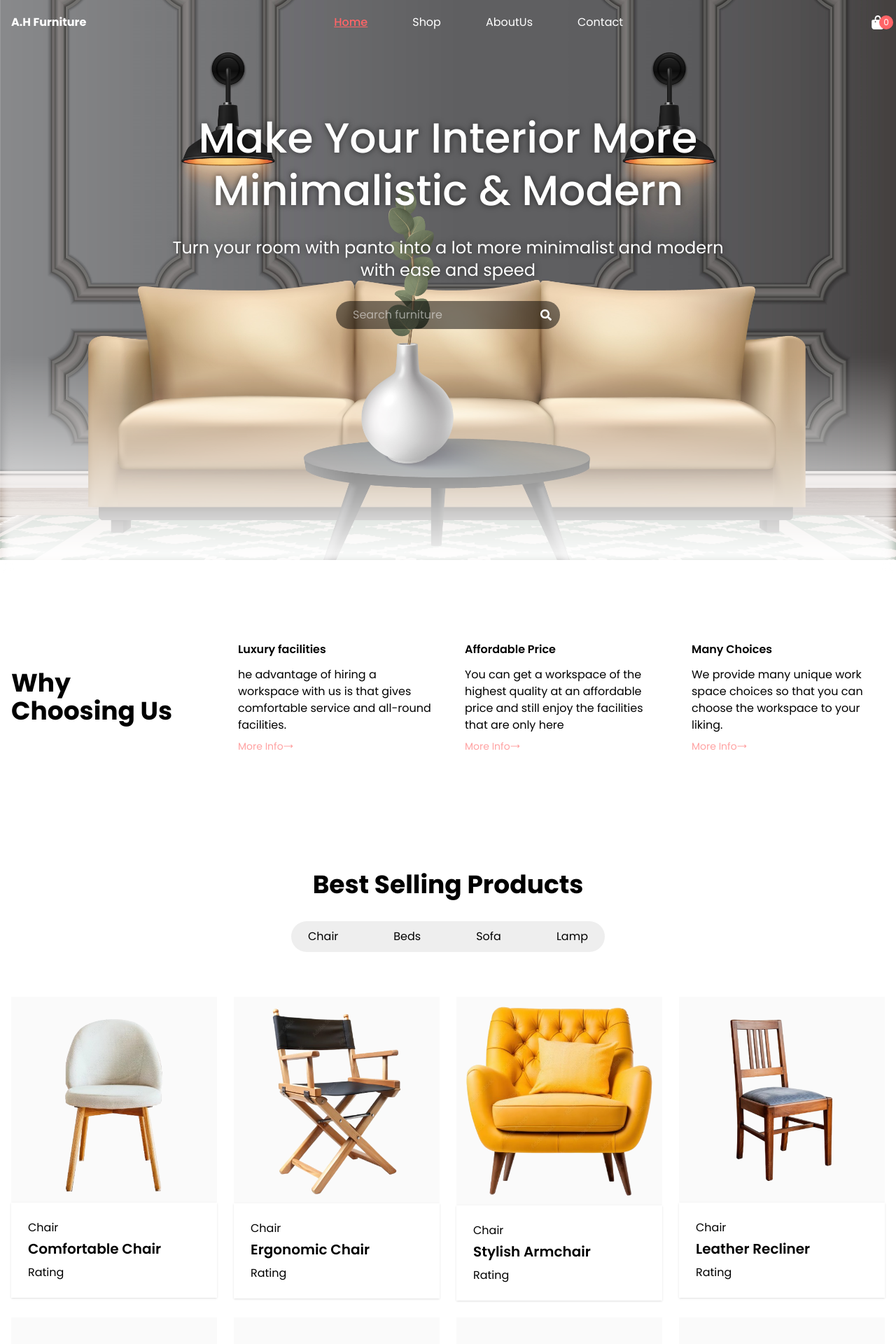
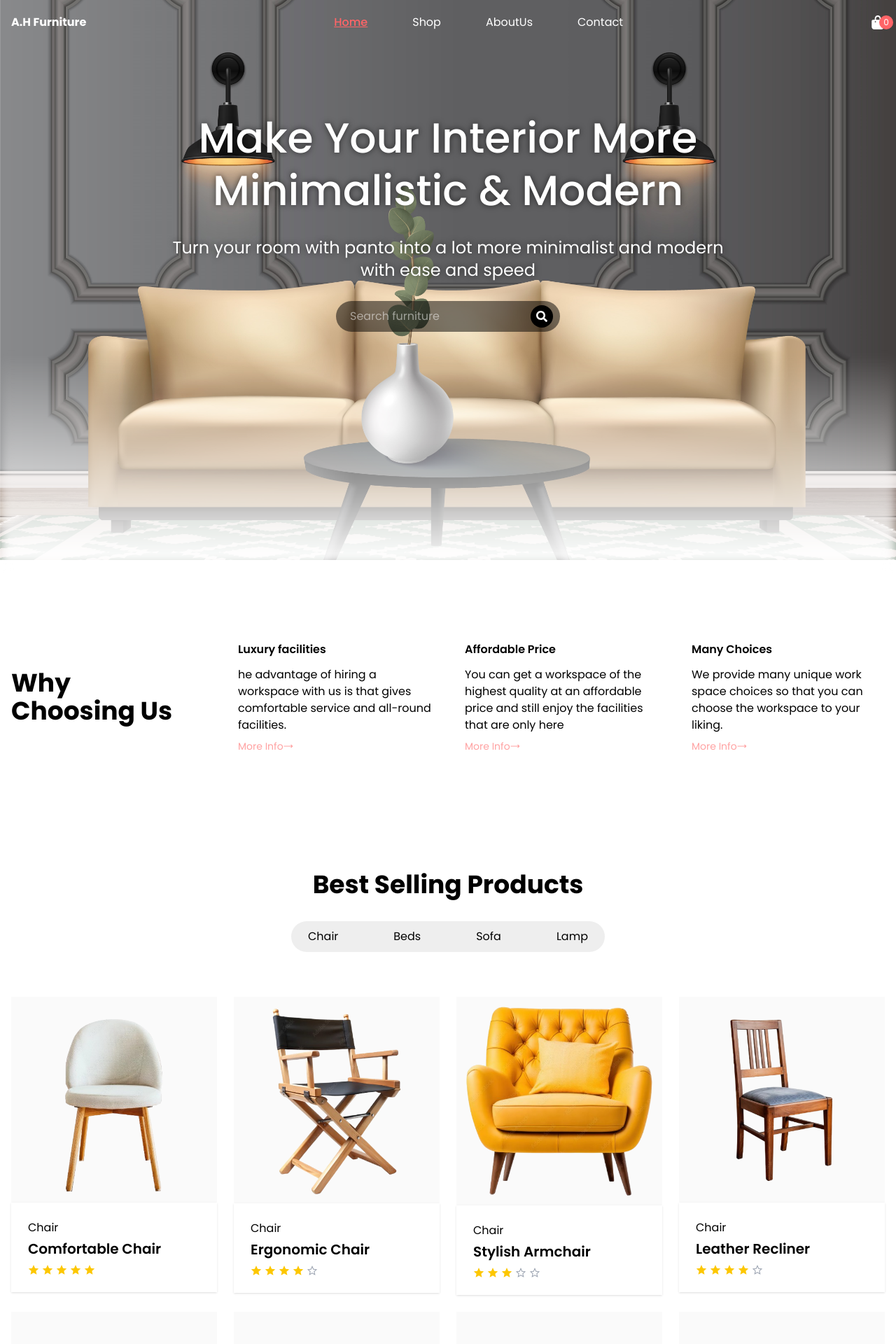
Before and after one commit to arifstk/A.H_Furniture, a React (Vite) app: page / in a window 1280 px wide. Shown: the top 1920 px of the page at 70% size. Built offline with nearby package versions, Linux system fonts and the light colour scheme.

Commit message:
star rating added

```diff
--- a/src/components/Rating.jsx
+++ b/src/components/Rating.jsx
@@ -1,9 +1,17 @@
 import React from 'react';
+import { LiaStarSolid } from "react-icons/lia";
+import { LiaStar } from "react-icons/lia";
 
-const Rating = () => {
+const Rating = ({rating}) => {
+  const totalStar = 5;
   return (
-    <div>
-      Rating
+    <div className='flex space-x-1'>
+      {
+        Array.from({length: totalStar}, (_, index) => {
+          const starIndex = index + 1;
+          return starIndex <= rating ? (<LiaStarSolid key={index} className='text-yellow-400' />) : (<LiaStar key={index} className='text-gray-400' />);
+        })
+      }
     </div>
   );
 };
--- a/src/pages/home/Hero.jsx
+++ b/src/pages/home/Hero.jsx
@@ -12,8 +12,8 @@ const Hero = () => {
 
         {/* Search field  */}
         <div className='relative inline-block z-30'>
-          <input type="text" placeholder='Search furniture' className='w-full md:w-80 px-6 py-2 bg-black/50 rounded-full border-gray-300 focus:outline-none' />
-          <div className='absolute right-3 top-1/2 transform -translate-y-1/2 cursor-pointer hover:text-yellow-300'>
+          <input type="text" placeholder='Search furniture' className='w-full md:w-80 px-5 py-2.5 bg-black/50 rounded-full border-gray-300 focus:outline-none' />
+          <div className='absolute right-2.5 top-1/2 transform -translate-y-1/2 cursor-pointer p-2 rounded-full bg-black hover:text-yellow-300'>
             <FaSearch />
           </div>
         </div>
--- a/src/pages/shop/ProductCard.jsx
+++ b/src/pages/shop/ProductCard.jsx
@@ -11,7 +11,7 @@ const ProductCard = ({product}) => {
       <div className='p-6 bg-white shadow-sm'>
         <h4 className='text-base mb-1'>{product.category}</h4>
         <h3 className='font-semibold text-xl mb-2'>{product.name}</h3>
-        <Rating />
+        <Rating rating={product.rating}/>
       </div>
     </div>
   );
--- a/src/utils/Products.js
+++ b/src/utils/Products.js
@@ -80,7 +80,7 @@ export const products = [
     category: "Beds",
     price: 459,
     imageUrl: "beds-5.png",
-    rating: 5,
+    rating: 4,
   },
 
   // Sofas
```
